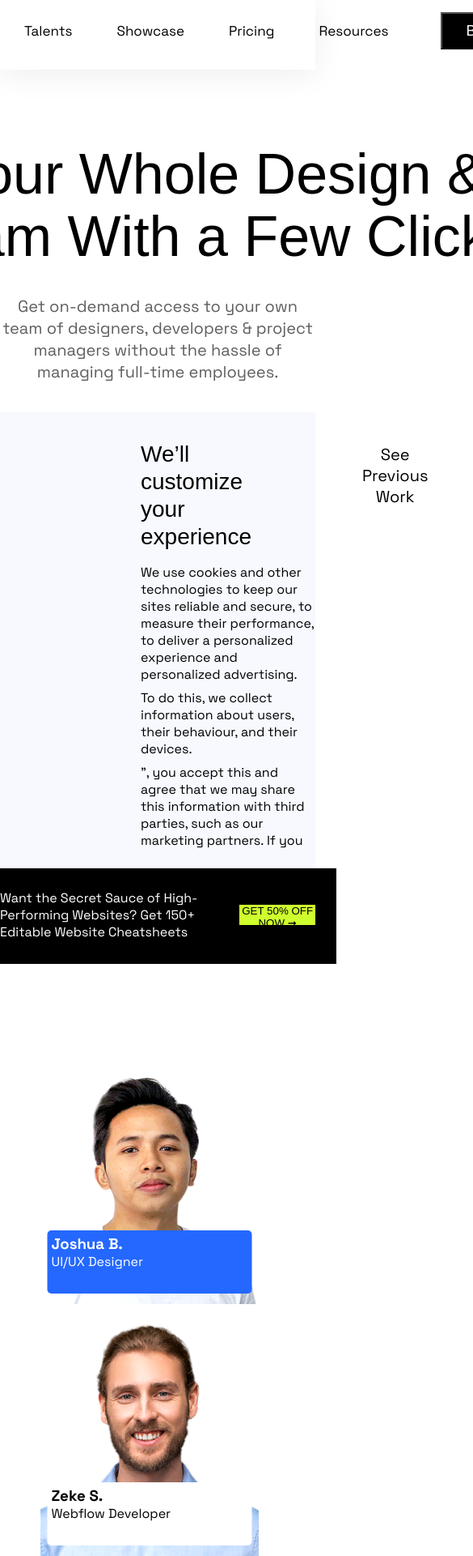
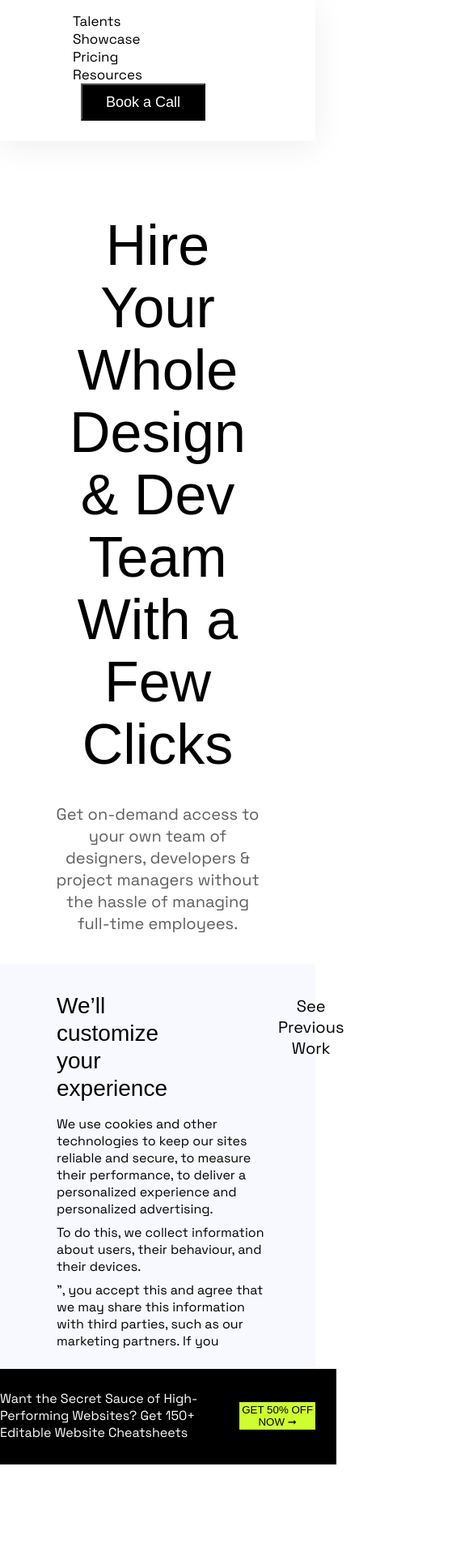
Before and after one commit to IGODX/GrowmodoSite, a website: page index.html in a window 390 px wide. Shown: the top 1921 px of the page at 81% size, 585 px wide, since content can reach past the window. Drawn offline with Linux system fonts and the light colour scheme.

Commit message:
Updated styles and html

```diff
--- a/index.html
+++ b/index.html
@@ -11,9 +11,9 @@
 <link href="https://fonts.googleapis.com/css2?family=Space+Grotesk:wght@300;400;500;600;700&display=swap" rel="stylesheet">
 </head>
 <body>
-    <div class="container">
+
     <header class="header">
-
+        <div class="container">
             <div class="grid">
         <div class="block"></div>
         <nav class="nav">
@@ -26,9 +26,9 @@
         </nav>
         <button class="header-btn">Book a Call</button>
     </div>
+</div>
+    </header>
 
-    </header>
-</div>
     <main>
         <div class="container">
         <div class="main-content-holder">
--- a/media.css
+++ b/media.css
@@ -3,3 +3,26 @@
         margin-left: 10px;
     }
 }
+
+@media (max-width:777px) {
+    .block{
+        display: none;
+    }
+    .grid{
+       display: flex;
+       flex-wrap: wrap;
+    }
+}
+@media (max-width:600px) {
+    .discount button{
+        height: 34px;
+    }
+    .nav ul{
+        flex-wrap: wrap;
+    }
+}
+@media (max-width:430px) {
+    .customize-experience{
+        padding-left: 10px;
+    }
+}
--- a/package.json
+++ b/package.json
@@ -1,4 +1,8 @@
 {
+  "homepage": "https://igodx.github.io/FeatherSite/GrowmodoSite",
+  "scripts": {
+    "deploy": "gh-pages -d build"
+  },
   "dependencies": {
     "gh-pages": "^6.1.1"
   }
--- a/style.css
+++ b/style.css
@@ -19,6 +19,7 @@ body{
 
      .container{
         max-width: 1260px;
+        padding: 0px 60px 0px 60px;
         margin: 0 auto;
      }
      .grid{
@@ -61,7 +62,7 @@ font-weight: 400;
 line-height: 77px;
 letter-spacing: 0em;
 text-align: center;
-width: 895px;
+max-width: 895px;
      }
      .main-content-holder{
         margin-top: 91px;
@@ -202,6 +203,7 @@ max-width: 731px;
      }
      .frustrated-wrapper{
         display: flex;
+        flex-wrap: wrap;
         align-items: center;
      }
 
@@ -252,6 +254,7 @@ line-height: 29px;
 letter-spacing: 0em;
 text-align: left;
 display: flex;
+flex-wrap: wrap;
 justify-content: space-between;
 margin-bottom: 100px;
      }
@@ -285,6 +288,7 @@ text-align: left;
     }
 
     .footer-content{
+      flex-wrap: wrap;
         display: flex;
         align-items: center;
         justify-content: space-between;
@@ -323,6 +327,7 @@ margin-right: 50px;
     }
 
     .footer-lists{
+      flex-wrap: wrap;
         display: flex;
     }
 
```
